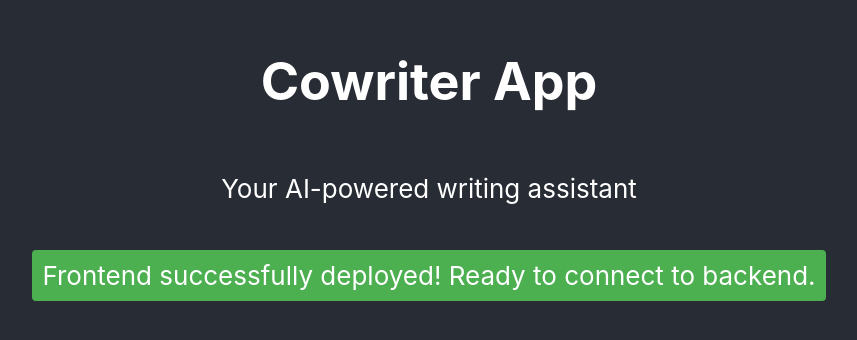
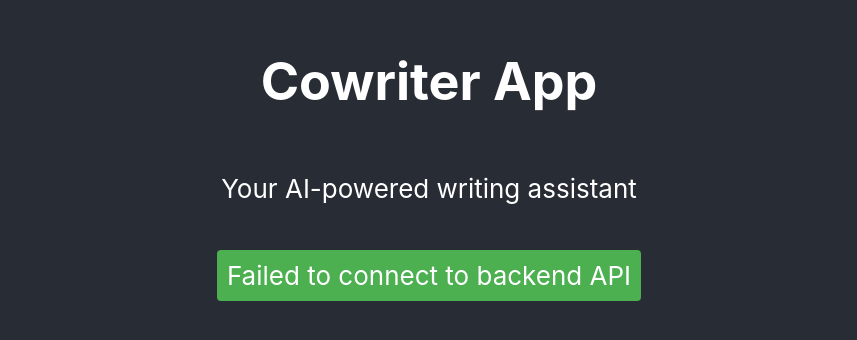
Before and after one commit to ThousandEchoes-Studio/cowriter-frontend, a React (Create React App) app: page / in a window 1280 px wide. Shown: the part 242-582 px from the top of the page, without its empty margins (211-1068 px from the left). Built offline with nearby package versions, Linux system fonts and the light colour scheme; no server answers.

Commit message:
Update App.js
Updated

```diff
--- a/src/App.js
+++ b/src/App.js
@@ -1,14 +1,48 @@
-import React from 'react';
+import React, { useState, useEffect } from 'react';
 import './App.css';
+import { fetchSamples } from './api';
 
 function App() {
+  const [samples, setSamples] = useState([]);
+  const [loading, setLoading] = useState(true);
+  const [error, setError] = useState(null);
+
+  useEffect(() => {
+    // Function to load samples from the API
+    const loadSamples = async () => {
+      try {
+        setLoading(true);
+        const data = await fetchSamples();
+        setSamples(data);
+        setError(null);
+      } catch (err) {
+        setError('Failed to connect to backend API');
+        console.error(err);
+      } finally {
+        setLoading(false);
+      }
+    };
+
+    loadSamples();
+  }, []);
+
   return (
     <div className="App">
       <header className="App-header">
         <h1>Cowriter App</h1>
         <p>Your AI-powered writing assistant</p>
-        <div className="status-message">
-          Frontend successfully deployed! Ready to connect to backend.
+
+        <div className="status-container">
+          {loading ? (
+            <div className="status-message loading">Connecting to backend...</div>
+          ) : error ? (
+            <div className="status-message error">{error}</div>
+          ) : (
+            <div className="status-message success">
+              Connected to backend successfully!
+              <p>Found {samples.length} samples</p>
+            </div>
+          )}
         </div>
       </header>
     </div>
```
